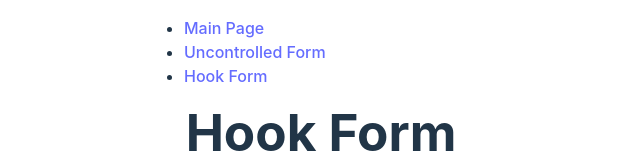
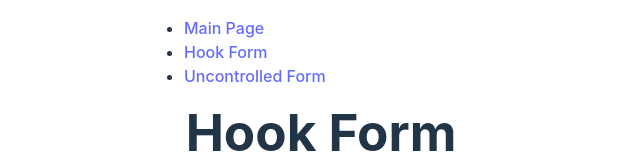
Before and after one commit to xu69ux/react-course, a React (Vite) app: page /hook-form in a window 1280 px wide. Shown: the top 160 px of the page, without its empty margins (319-959 px from the left). Built offline with nearby package versions, Linux system fonts and the light colour scheme.

Commit message:
refactor: extract nav into a separate component

```diff
--- a/src/App.tsx
+++ b/src/App.tsx
@@ -1,7 +1,8 @@
-import { BrowserRouter as Router, Route, Routes, Link } from 'react-router-dom';
+import { BrowserRouter as Router, Route, Routes } from 'react-router-dom';
 import UncontrolledForm from './components/UncontrolledForm';
 import HookForm from './components/HookForm';
 import MainPage from './components/MainPage';
+import Navigation from './components/Navigation';
 import { Provider } from 'react-redux';
 import store from './redux/store';
 
@@ -9,26 +10,14 @@
   return (
     <Provider store={store}>
       <Router>
-        <div>
-          <nav>
-            <ul>
-              <li>
-                <Link to="/">Main Page</Link>
-              </li>
-              <li>
-                <Link to="/uncontrolled-form">Uncontrolled Form</Link>
-              </li>
-              <li>
-                <Link to="/hook-form">Hook Form</Link>
-              </li>
-            </ul>
-          </nav>
+        <>
+          <Navigation />
           <Routes>
             <Route path="/uncontrolled-form" element={<UncontrolledForm />} />
             <Route path="/hook-form" element={<HookForm />} />
             <Route path="/" element={<MainPage />} />
           </Routes>
-        </div>
+        </>
       </Router>
     </Provider>
   );
--- /dev/null
+++ b/src/components/Navigation.tsx
@@ -0,0 +1,19 @@
+import { Link } from 'react-router-dom';
+
+export default function Navigation() {
+  return (
+    <nav>
+      <ul>
+        <li>
+          <Link to="/">Main Page</Link>
+        </li>
+        <li>
+          <Link to="/hook-form">Hook Form</Link>
+        </li>
+        <li>
+          <Link to="/uncontrolled-form">Uncontrolled Form</Link>
+        </li>
+      </ul>
+    </nav>
+  );
+}
```
